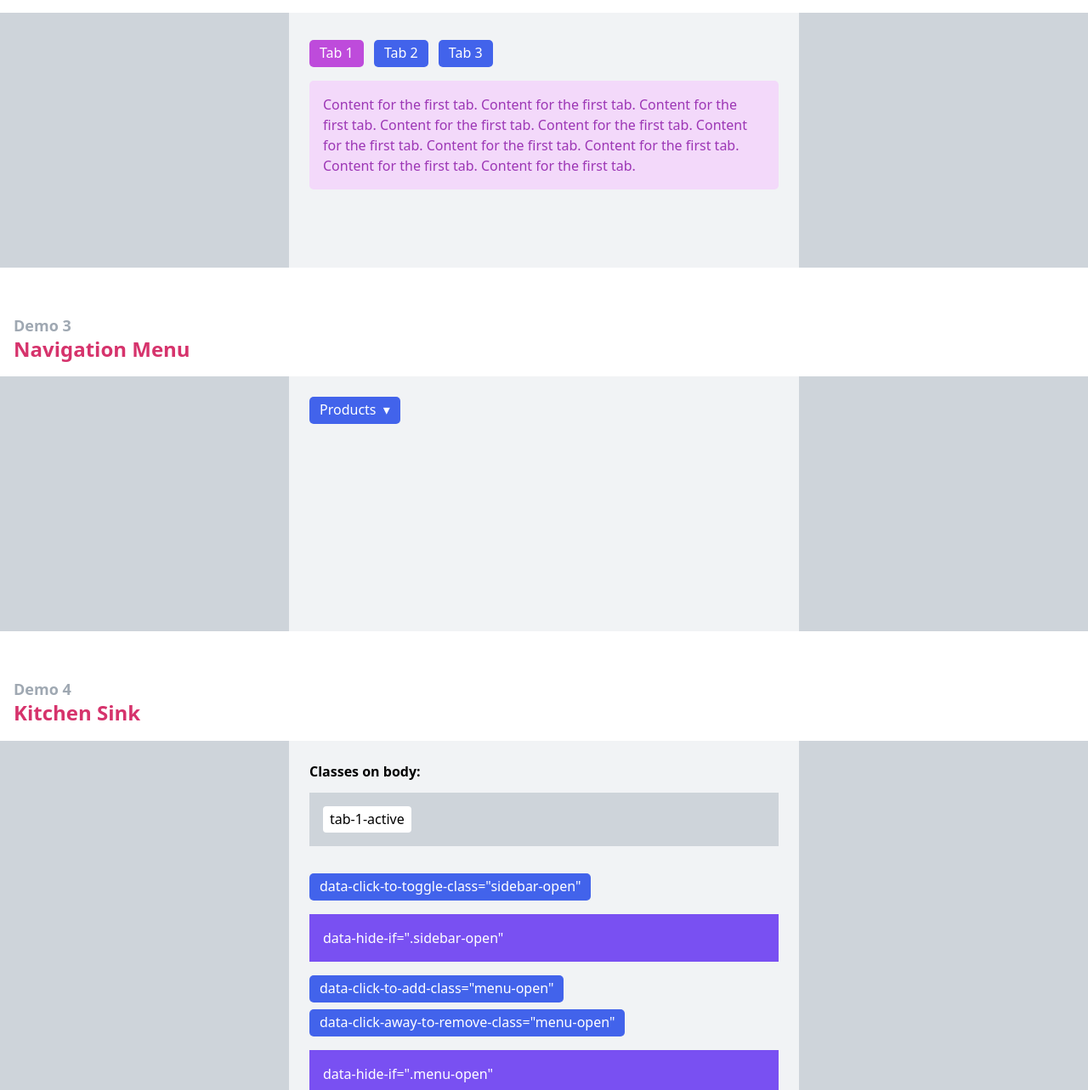
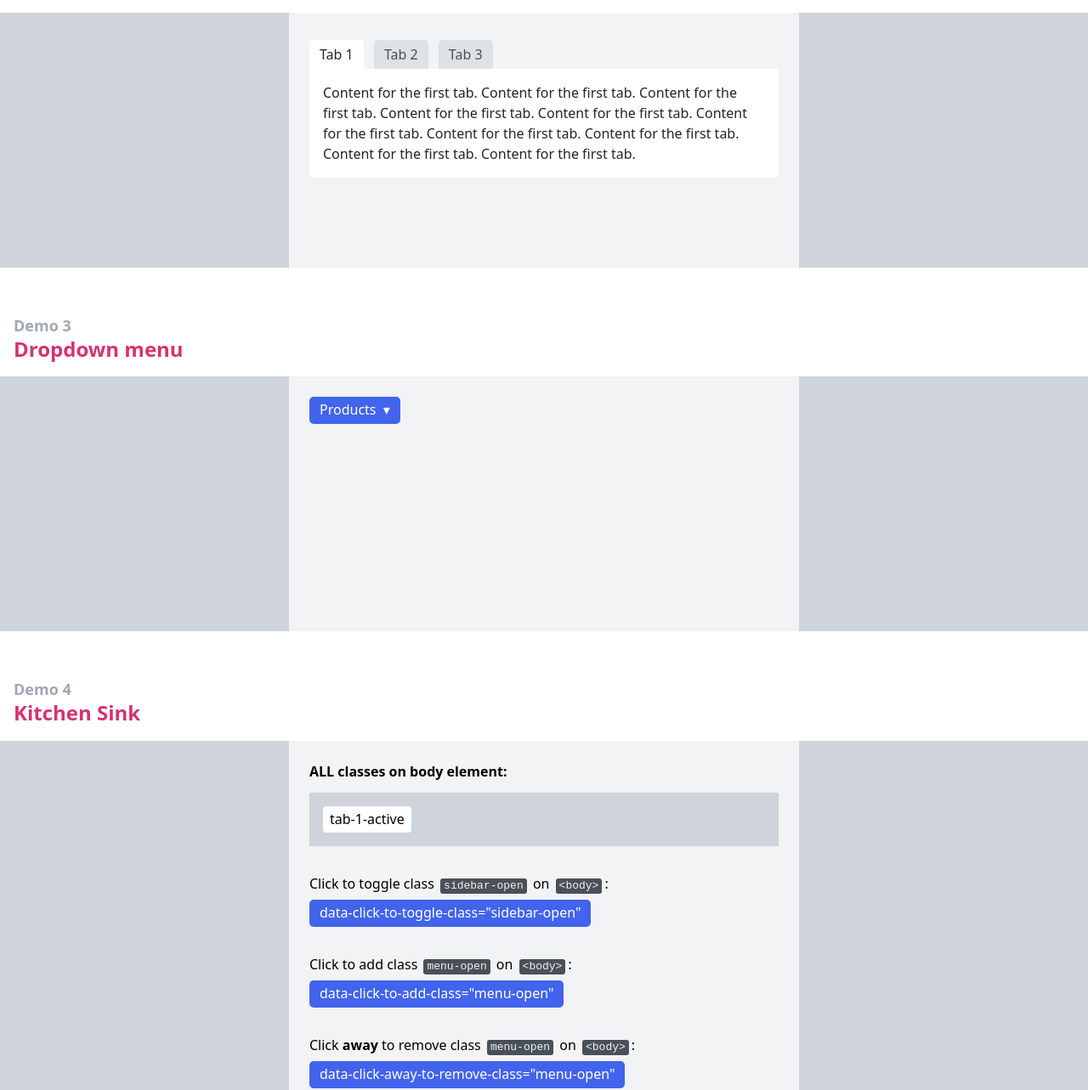
Before and after one commit to panphora/classmatic, a website: page demo/index.html in a window 1280 px wide. Shown: the part 590-1873 px from the top of the page at 85% size. Drawn offline with Linux system fonts and the light colour scheme.

Commit message:
improved the demos

```diff
--- a/demo/demo.css
+++ b/demo/demo.css
@@ -64,6 +64,14 @@ h1 {
   margin-bottom: 2rem;
 }
 
+.mt--32px {
+  margin-top: 32px;
+}
+
+.mb--4px {
+  margin-bottom: 4px;
+}
+
 .demo {
   margin-bottom: 1.5rem;
   padding: 1rem 0;
@@ -128,40 +136,53 @@ h1 {
 }
 
 .tab-button {
+  padding-top: 9px;
   margin-right: .5rem;
+  background-color: #dee2e6;
+  color: #495057;
+  border-bottom-left-radius: 0;
+  border-bottom-right-radius: 0;
+}
+
+.tab-button:hover {
+  background-color: #ced4da;
 }
 
 .tab-1-active .tab-1-button, .tab-2-active .tab-2-button, .tab-3-active .tab-3-button {
-  background-color: #be4bdb;
+  color: #212529;
+  background-color: #fff;
+}
+
+.tab-1-active .tab-content {
+  border-top-left-radius: 0;
 }
 
 .tab-content {
-  margin-top: 1rem;
   padding: 1rem;
-  color: #9c36b5;
-  background-color: #f3d9fa;
+  color: #212529;
+  background-color: #fff;
   border-radius: 5px;
 }
 
-.nav-menu {
+.dropdown {
   position: relative;
 }
 
-.nav-menu__menu {
+.dropdown__menu {
   position: absolute;
   top: 2.75rem;
   left: 0;
   padding: 1rem 2.5rem 1rem 1rem;
   color: #fff;
-  background-color: #364fc7;
+  background-color: #4263eb;
   border-radius: 5px;
 }
 
-.nav-menu__menu a {
+.dropdown__menu a {
   color: #fff;
 }
 
-.nav-menu__menu a:hover {
+.dropdown__menu a:hover {
   color: #dbe4ff;
 }
 
@@ -191,3 +212,13 @@ h1 {
 .show-if-box.alt {
   background-color: #1098ad;
 }
+
+code {
+  font-size: 13px;
+  padding: 1px 4px 2px;
+  background: #495057;
+  color: #f1f3f5;
+  font-weight: 500;
+  border-radius: 3px;
+  margin: 0 3px;
+}
--- a/demo/index.html
+++ b/demo/index.html
@@ -44,12 +44,12 @@
   </div>
   <div class="demo">
     <div class="demo__header-label">Demo 3</div>
-    <h2 class="demo__header">Navigation Menu</h2>
+    <h2 class="demo__header">Dropdown menu</h2>
     <div class="demo__area">
       <div class="demo__container">
-        <div class="nav-menu">
-          <button data-click-to-toggle-class="nav-menu-open">Products&nbsp; &#9662;</button>
-          <ul class="nav-menu__menu" data-click-away-to-remove-class="nav-menu-open" data-show-if=".nav-menu-open">
+        <div class="dropdown">
+          <button data-click-to-toggle-class="dropdown-open">Products&nbsp; &#9662;</button>
+          <ul class="dropdown__menu" data-click-away-to-remove-class="dropdown-open" data-show-if=".dropdown-open">
             <li><a href="#">Access Connect</a></li>
             <li><a href="#">Acquire Connect</a></li>
             <li><a href="#">Prospect Connect</a></li>
@@ -65,20 +65,19 @@
     <div class="demo__area demo__area--long">
       <div class="demo__container">
         <div>
-          <h4>Classes on body:</h4>
+          <h4>ALL classes on body element:</h4>
           <div class="classes-on-body"></div>
         </div>
+        <div class="mb--4px mt--32px">Click to toggle class <code>sidebar-open</code> on <code>&lt;body></code>:</div>
         <button data-click-to-toggle-class="sidebar-open">data-click-to-toggle-class="sidebar-open"</button>
-        <div data-show-if=".sidebar-open" class="show-if-box alt">data-show-if=".sidebar-open"</div>
-        <div data-hide-if=".sidebar-open" class="show-if-box">data-hide-if=".sidebar-open"</div>
+        <div class="mb--4px mt--32px">Click to add class <code>menu-open</code> on <code>&lt;body></code>:</div>
         <button data-click-to-add-class="menu-open">data-click-to-add-class="menu-open"</button>
+        <div class="mb--4px mt--32px">Click <b>away</b> to remove class <code>menu-open</code> on <code>&lt;body></code>:</div>
         <button data-click-away-to-remove-class="menu-open">data-click-away-to-remove-class="menu-open"</button>
-        <div data-show-if=".menu-open" class="show-if-box alt">data-show-if=".menu-open"</div>
-        <div data-hide-if=".menu-open" class="show-if-box">data-hide-if=".menu-open"</div>
+        <div class="mb--4px mt--32px">Click to toggle classes <code>hello1</code>, <code>hello2</code>, <code>hello3</code> on <code>&lt;body></code>:</div>
         <button data-click-to-toggle-class="[hello1,hello2,hello3]">data-click-to-toggle-class="[hello1, hello2, hello3]"</button>
+        <div class="mb--4px mt--32px">Click <b>away</b> to toggle classes <code>hello1</code>, <code>hello2</code>, <code>hello3</code> on <code>&lt;body></code>:</div>
         <button data-click-away-to-toggle-class="[hello1,hello2,hello3]">data-click-away-to-toggle-class="[hello1, hello2, hello3]"</button>
-        <div data-show-if=".hello1" class="show-if-box alt">data-show-if=".hello1"</div>
-        <div data-hide-if=".hello1" class="show-if-box">data-hide-if=".hello1"</div>
       </div>
     </div>
   </div>
```
